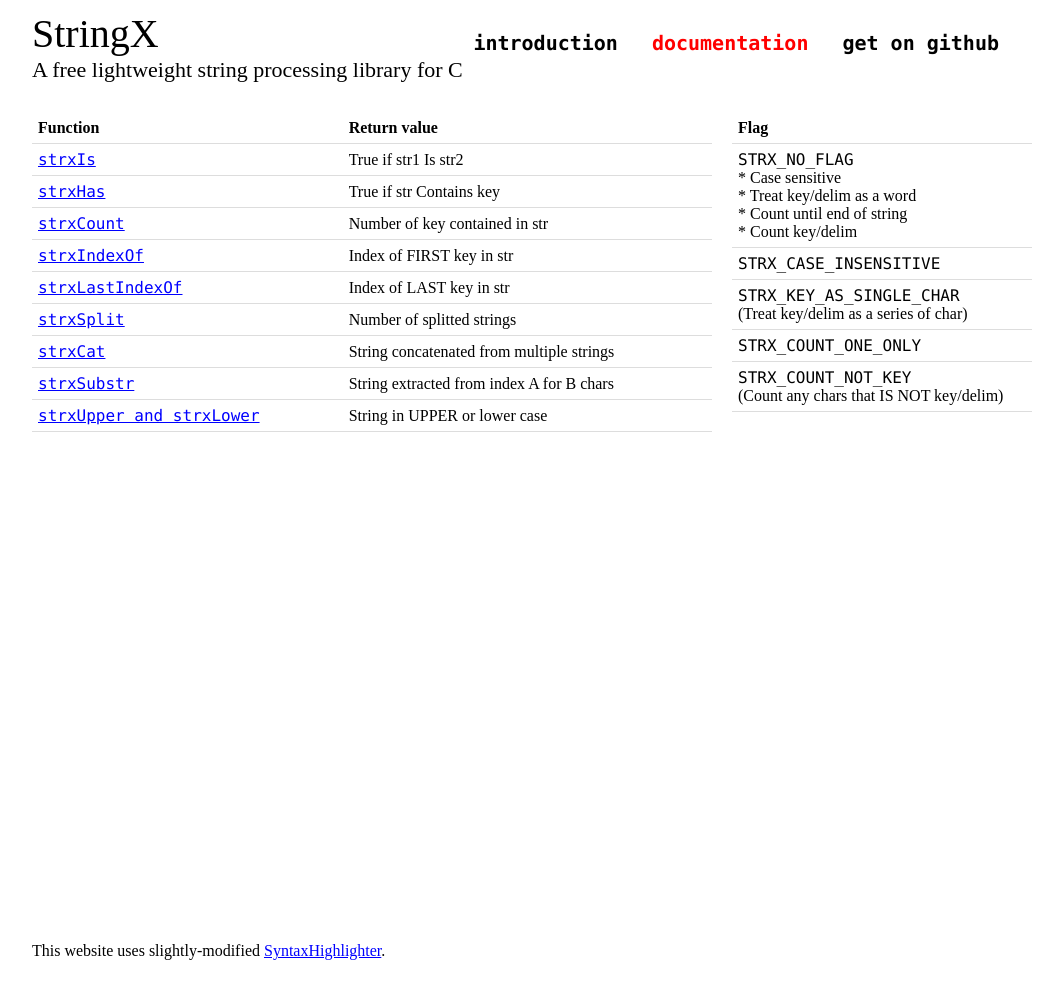
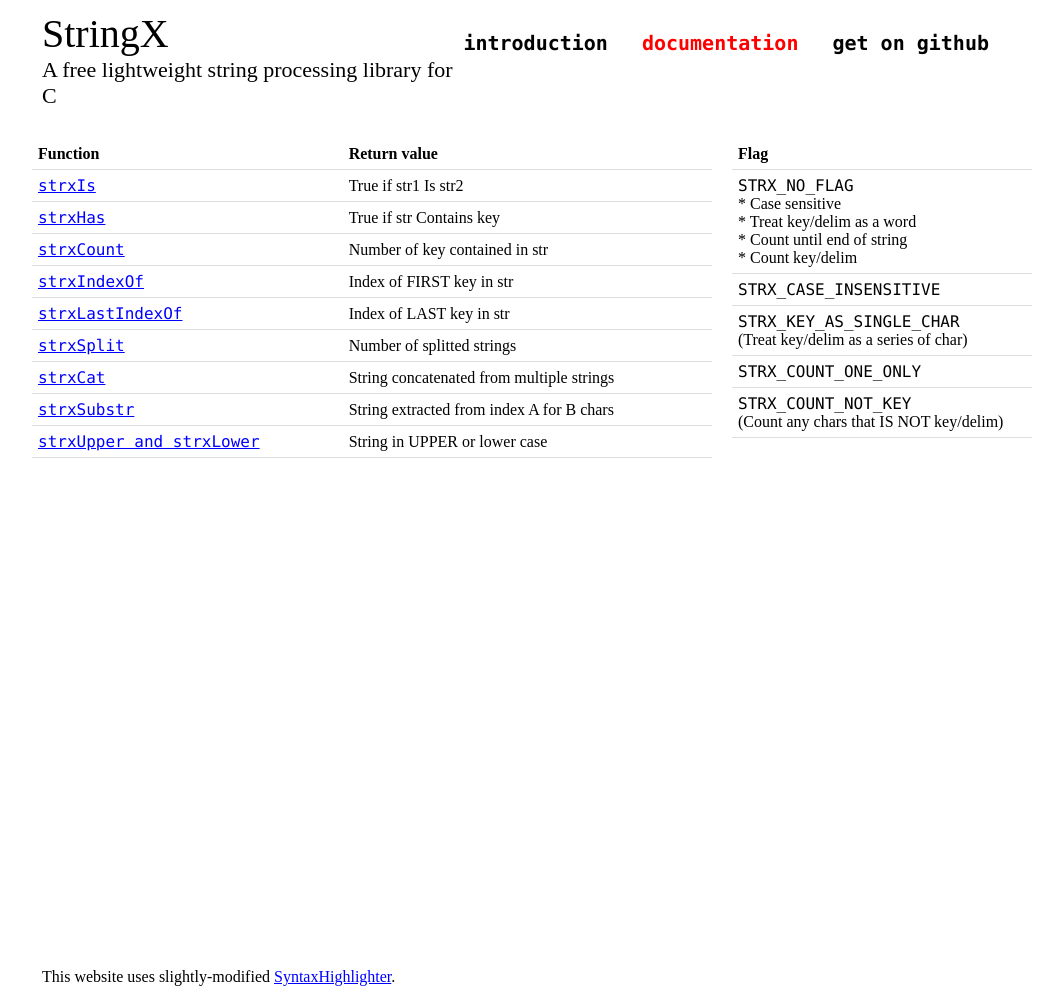
Before and after one commit to Raymai97/StringX, a plain HTML site: page doc.html in a window 1280 px wide. Shown: the whole page, without its empty margins (108-1171 px from the left). Before the commit the page ends 966 px from the top, so only its background shows below. Drawn offline with Linux system fonts and the light colour scheme.

Commit message:
Adjusted the webpage margin

```diff
--- a/style.css
+++ b/style.css
@@ -16,7 +16,7 @@ html, body
 
 #wrap1
 {
-	margin-top: 10px;
+	margin: 10px;
 	margin-bottom: 30px;
 }
 
@@ -28,6 +28,7 @@ html, body
 {
 	height: 30px;
 	line-height:30px;
+	margin: 0px 10px;
 }
 
 #site_title
```
